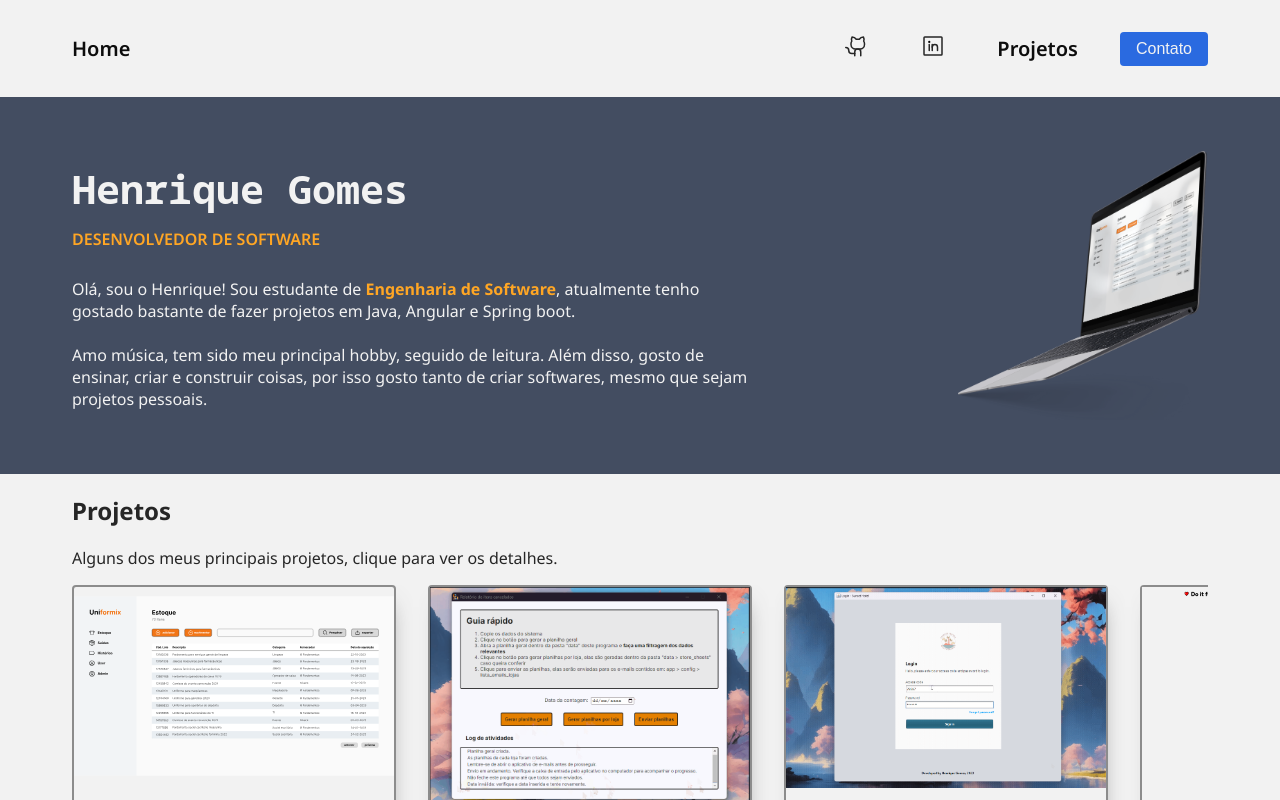
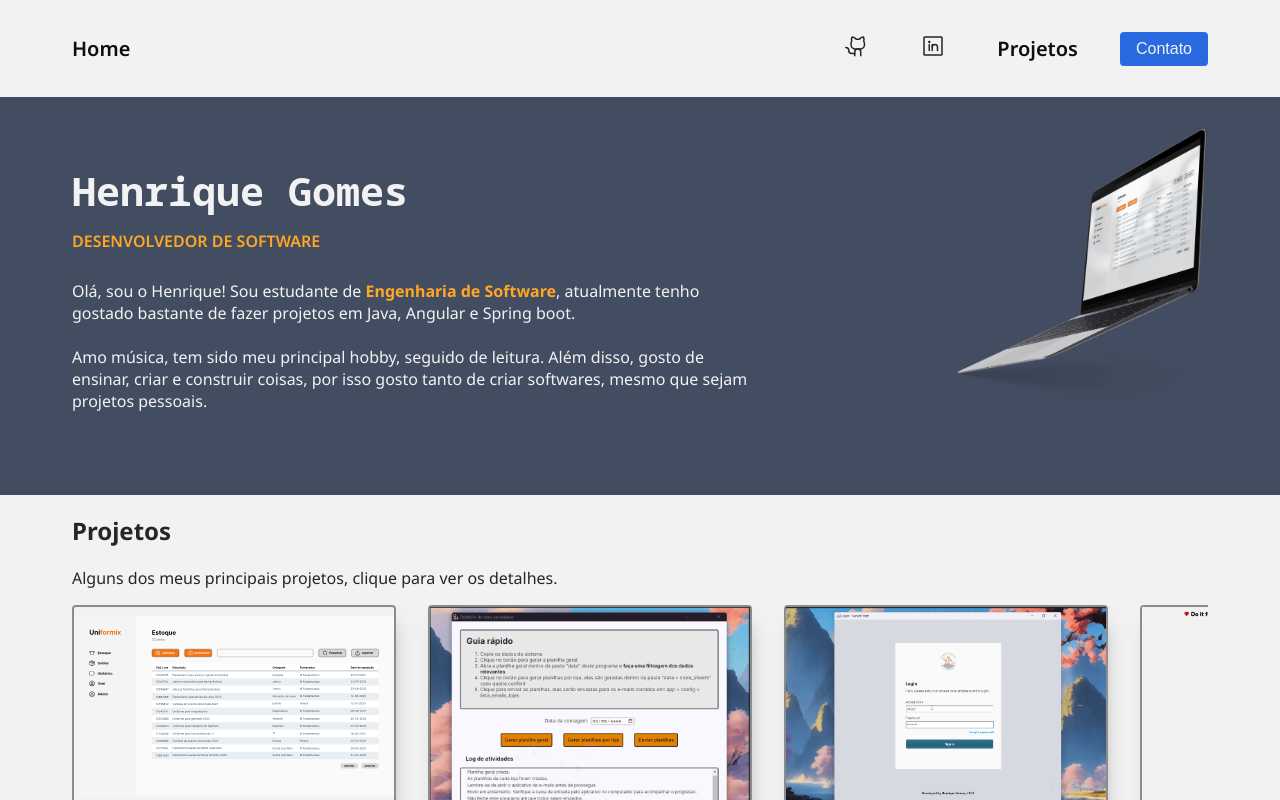
Before and after one commit to oihenrique/portfolio-web, an Angular app: page / in a window 1280 px wide. Shown: the top 800 px of the page. Built offline with nearby package versions, Linux system fonts and the light colour scheme.

Commit message:
fix: margin

```diff
--- a/src/app/components/shared/main-section/main-section.component.scss
+++ b/src/app/components/shared/main-section/main-section.component.scss
@@ -6,6 +6,7 @@ main {
     align-items: center;
     justify-content: center;
     background-color: $primary-color-dark-600;
+    padding-bottom: 4rem;
 
 
     .main-content {
@@ -35,7 +36,6 @@ main {
         }
 
         p {
-            margin-bottom: 4rem;
             color: $white-text-color-500;
         }
     }
```
